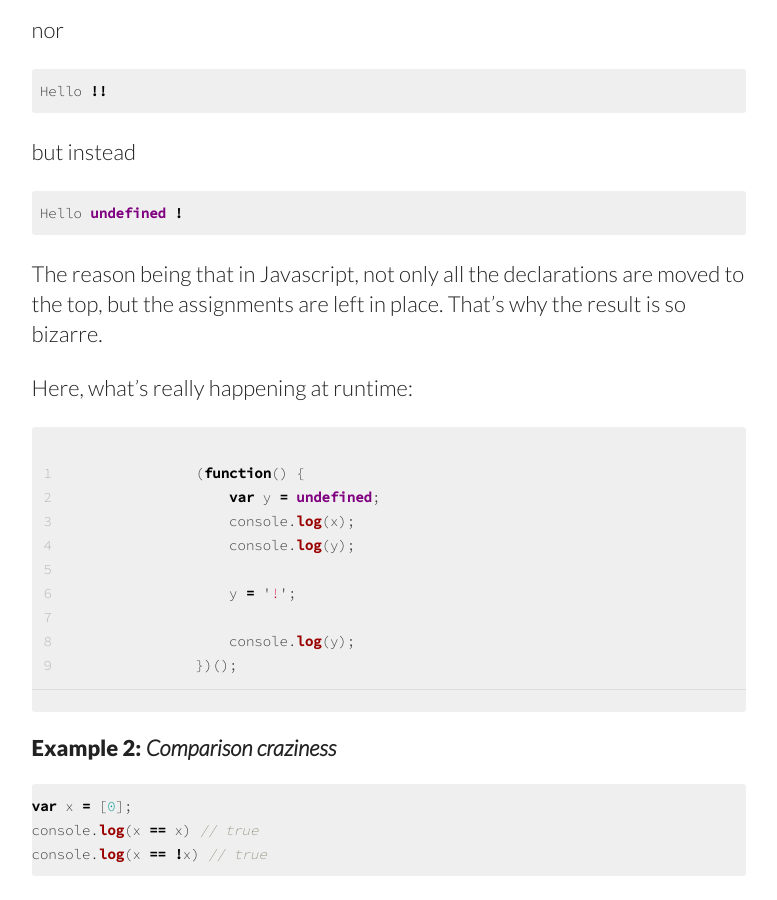
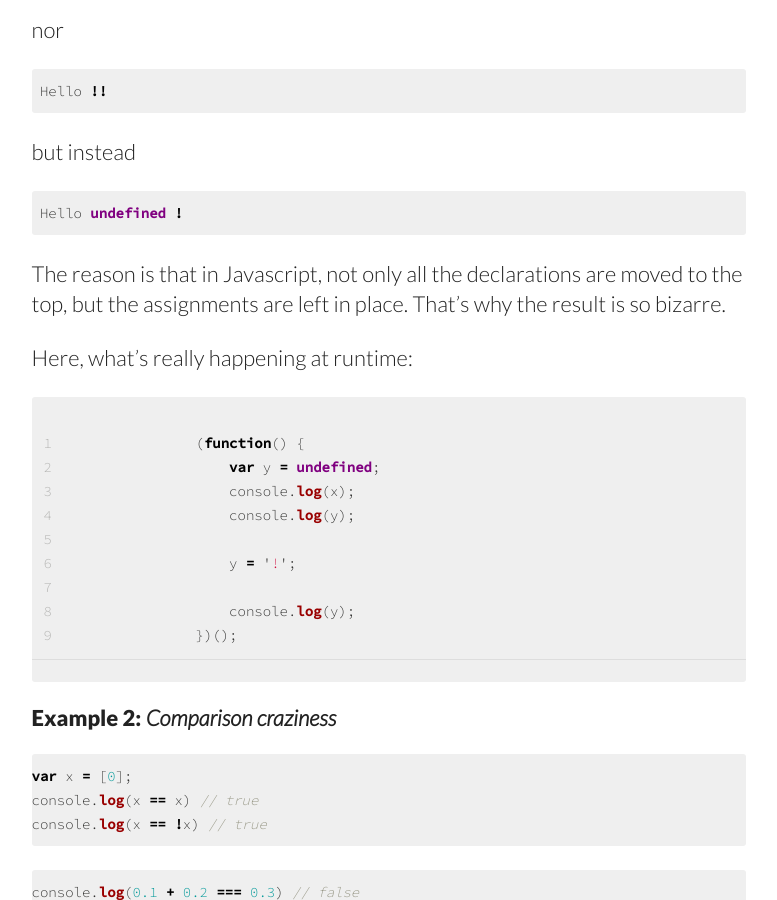
Before and after one commit to JLBoor/jlboor.github.io, a Jekyll site: the page built from _posts/angularjs/2015-03-04-angular-best-practices-introduction.md, in a window 1280 px wide and 900 px high, scrolled down 1701 px. Shown: the whole window, without its empty margins (348-1125 px from the left). Built offline with Jekyll 4.4.1, drawn with Linux system fonts in a browser that asks for light colours; nearby versions of some CDN libraries; comment, search, counter and statistics services are not loaded.

Commit message:
angular js best practices introduction

```diff
--- a/_posts/angularjs/2015-03-04-angular-best-practices-introduction.md
+++ b/_posts/angularjs/2015-03-04-angular-best-practices-introduction.md
@@ -52,7 +52,7 @@
 but instead
 {% highlight js %} Hello undefined ! {% endhighlight %}
 
-The reason being that in Javascript, not only all the declarations are moved to the top, but the assignments are left in place. That's why the result is so bizarre.
+The reason is that in Javascript, not only all the declarations are moved to the top, but the assignments are left in place. That's why the result is so bizarre.
 
 Here,  what's really happening at runtime:
 
```
Also changed, not shown: sections/about.md (+1 -1 lines).
